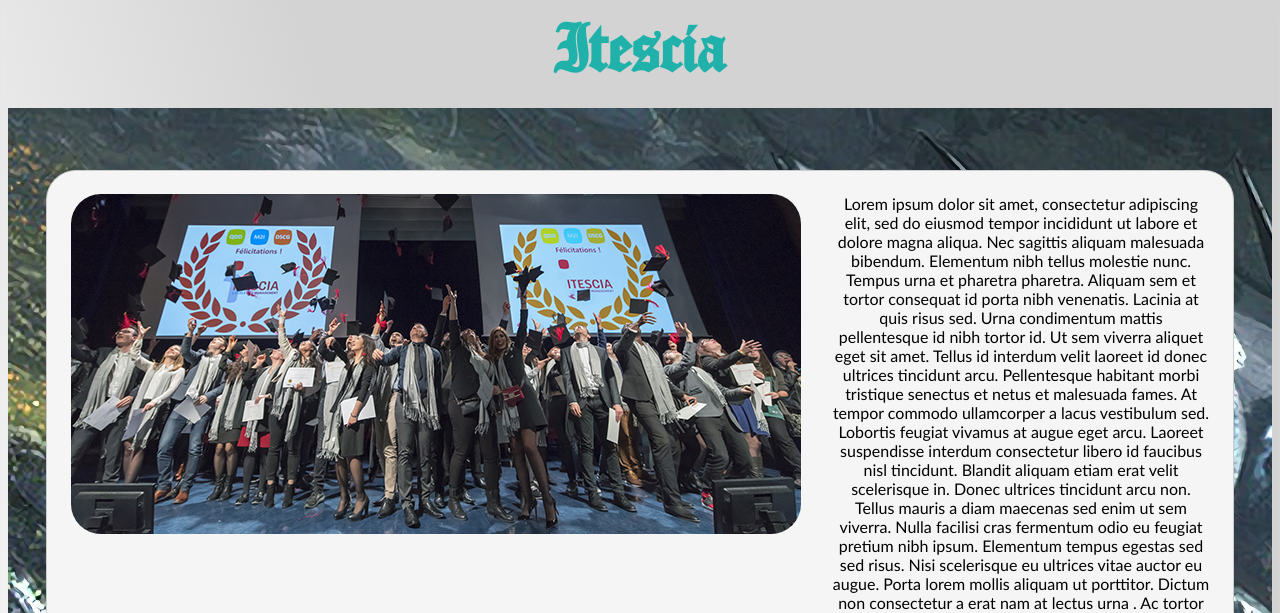
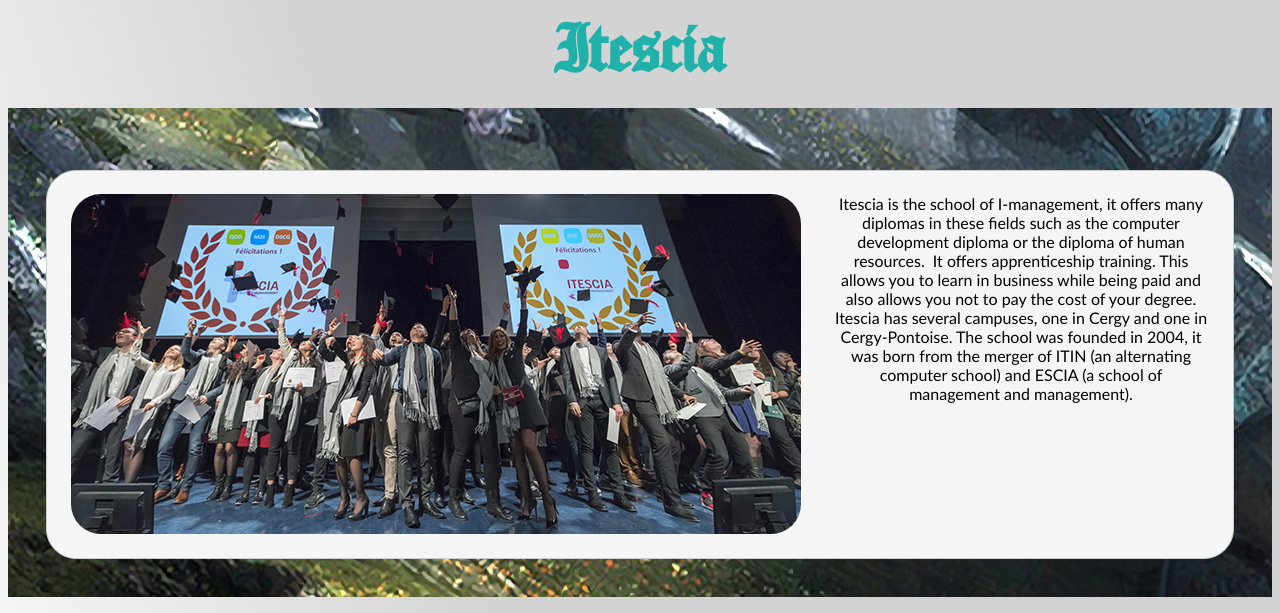
Before and after one commit to AnisBastide/WebProject, a PHP site: page /Us.php in a window 1280 px wide. Shown: the part 145-758 px from the top of the page. Run offline with PHP 8.4, Linux system fonts and the light colour scheme; the visitor is signed in with stand-in values (Sample User, id 1).

Commit message:
added itescia's text and anis text

```diff
--- a/Us.php
+++ b/Us.php
@@ -15,43 +15,10 @@
             <div class="us_row">
                 <div><img class="imgborder" src="img/itescia.png"></div>
                 &emsp;&emsp;
-                <div class="txt">Lorem ipsum dolor sit amet, consectetur adipiscing elit, sed do eiusmod
-                    tempor incididunt ut labore et dolore magna aliqua. Nec sagittis aliquam malesuada
-                    bibendum. Elementum nibh tellus molestie nunc. Tempus urna et pharetra pharetra.
-                    Aliquam sem et tortor consequat id porta nibh venenatis. Lacinia at quis risus
-                    sed. Urna condimentum mattis pellentesque id nibh tortor id. Ut sem viverra aliquet
-                    eget sit amet. Tellus id interdum velit laoreet id donec ultrices tincidunt arcu.
-                    Pellentesque habitant morbi tristique senectus et netus et malesuada fames. At
-                    tempor commodo ullamcorper a lacus vestibulum sed. Lobortis feugiat vivamus at
-                    augue eget arcu. Laoreet suspendisse interdum consectetur libero id faucibus nisl
-                    tincidunt. Blandit aliquam etiam erat velit scelerisque in. Donec ultrices tincidunt
-                    arcu non. Tellus mauris a diam maecenas sed enim ut sem viverra. Nulla facilisi cras
-                    fermentum odio eu feugiat pretium nibh ipsum. Elementum tempus egestas sed sed risus.
-                    Nisi scelerisque eu ultrices vitae auctor eu augue.
-
-                    Porta lorem mollis aliquam ut porttitor. Dictum non consectetur a erat nam at lectus urna
-                    . Ac tortor dignissim convallis aenean et tortor at risus viverra. Ac placerat vestibulum
-                    lectus mauris ultrices. Elit ullamcorper dignissim cras tincidunt. Aenean vel elit scelerisque
-                    mauris pellentesque pulvinar pellentesque habitant. Ipsum nunc aliquet bibendum enim
-                    facilisis gravida neque. Sit amet porttitor eget dolor morbi non arcu risus. Dictumst
-                    vestibulum rhoncus est pellentesque elit ullamcorper dignissim cras tincidunt.
-                    Vel eros donec ac odio tempor orci dapibus. Egestas purus viverra accumsan in nisl
-                    nisi. Quisque egestas diam in arcu cursus euismod. Urna duis convallis convallis
-                    tellus id interdum velit. Nibh cras pulvinar mattis nunc sed blandit.
-
-                    Et magnis dis parturient montes. Aenean pharetra magna ac placerat vestibulum
-                    lectus mauris ultrices. Nisi porta lorem mollis aliquam ut porttitor leo a.
-                    Imperdiet nulla malesuada pellentesque elit eget. Morbi blandit cursus risus
-                    at ultrices. Tincidunt praesent semper feugiat nibh sed pulvinar. Posuere
-                    morbi leo urna molestie. Facilisi etiam dignissim diam quis enim lobortis.
-                    Quam adipiscing vitae proin sagittis nisl rhoncus. Ut consequat semper
-                    viverra nam libero justo laoreet sit. Massa enim nec dui nunc mattis
-                    enim ut tellus. Eleifend quam adipiscing vitae proin sagittis nisl rhoncus.
-                    Mi eget mauris pharetra et ultrices neque ornare aenean. Tristique et egestas
-                    quis ipsum suspendisse ultrices. Vitae justo eget magna fermentum iaculis eu.
-                    Enim blandit volutpat maecenas volutpat blandit aliquam. Eget mauris pharetra et ultrices
-                    neque ornare. Laoreet suspendisse interdum consectetur libero id faucibus nisl tincidunt.
-                    Aenean euismod elementum nisi quis. In nisl nisi scelerisque eu ultrices.</div>
+                <div class="txt">Itescia is the school of I-management, it offers many diplomas in these fields such as the computer development diploma or the diploma of human resources.
+                    It offers apprenticeship training. This allows you to learn in business while being paid and also allows you not to pay the cost of your degree.
+                    Itescia has several campuses, one in Cergy and one in Cergy-Pontoise. The school was founded in 2004,
+                    it was born from the merger of ITIN (an alternating computer school) and ESCIA (a school of management and management).</div>
             </div>
         </div>
         </br>
@@ -131,15 +98,11 @@
                 </div>
 
                 <h3>Anis</h3>
-                <p>Lorem ipsum dolor sit amet, consectetur adipiscing elit,
-                    sed do eiusmod tempor incididunt ut labore et dolore magna
-                    aliqua. Facilisis mauris sit amet massa vitae tortor. Nisl
-                    condimentum id venenatis a condimentum vitae. Non enim
-                    praesent elementum facilisis leo. Nibh tortor id aliquet
-                    lectus proin nibh nisl. Egestas integer eget aliquet
-                    nibh praesent tristique magna. Iaculis eu non diam phasellus
-                    vestibulum lorem sed risus. Augue neque gravida in fermentum
-                    et sollicitudin ac. </p>
+                <p>Hello, I'm Anis.
+                    I am an apprentice developer at the coding factory, I work in a company that uses c# and vb .net.
+                    I'm a back developer, I prefer to take care of what's going on behind and not the visual part of the projects.
+                    My passions are code, video games and music.
+                    Later I would like to be a developer at blizzard Entertainment.</p>
             </div>
         </div>
 
```
